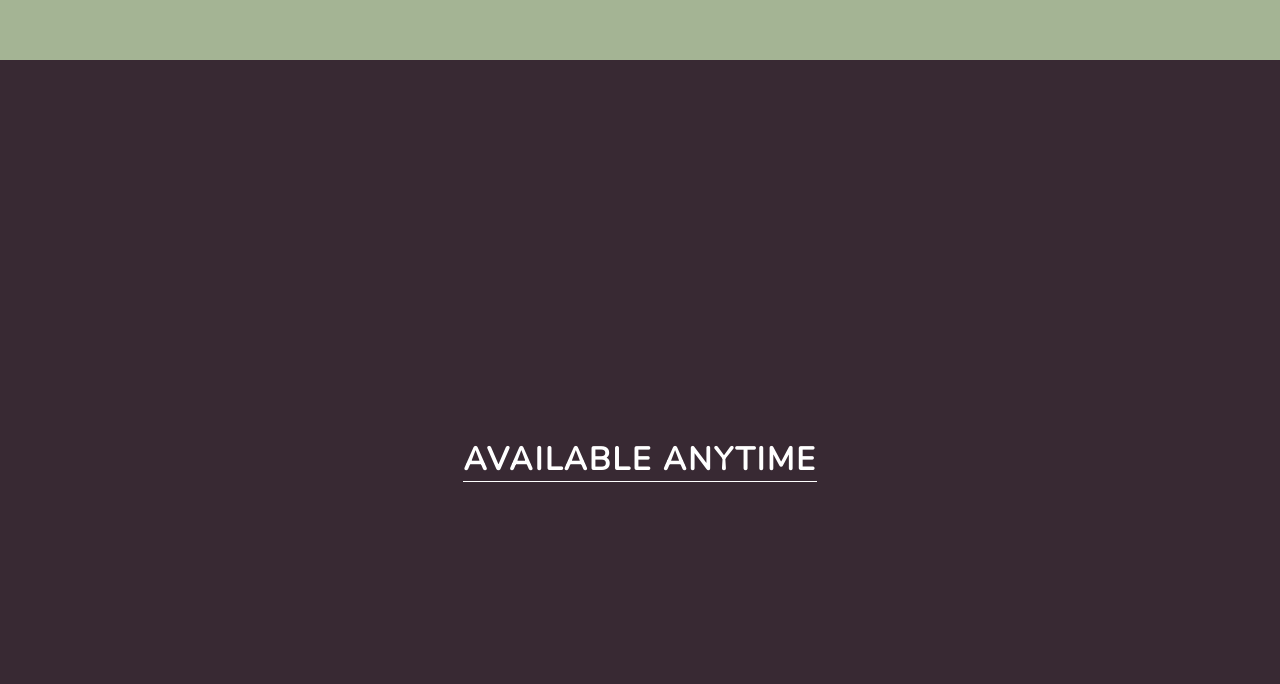
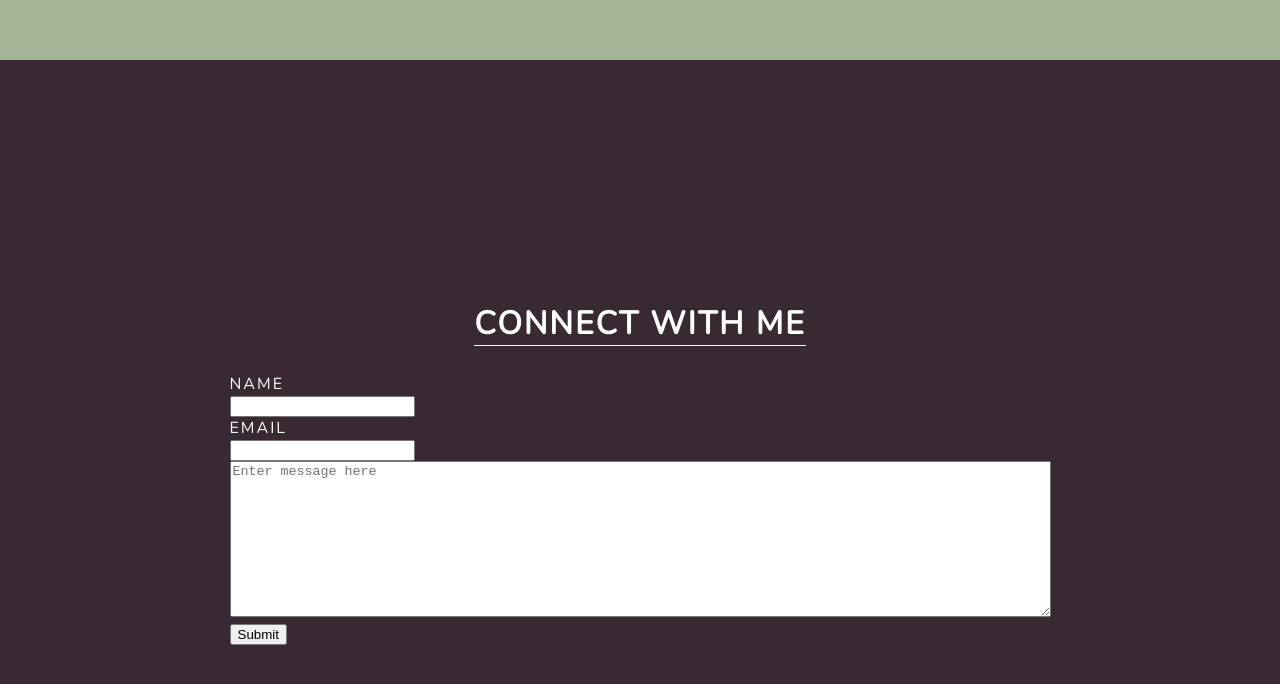
Before and after one commit to coder3223/My_Portfolio_Site, a plain HTML site: page index.html in a window 1280 px wide. Shown: the part 3140-3824 px from the top of the page. Drawn offline with nearby package versions, Linux system fonts and the light colour scheme.

Commit message:
One block at a time, and One more

```diff
--- a/index.html
+++ b/index.html
@@ -120,7 +120,23 @@
       >
     </section>
     <section id="contact">
-      <h1 class="section_header">Available Anytime</h1>
+      <h1 class="section_header">Connect With Me</h1>
+        <form id="contact-form"action="">
+          <label class="form-item" id="first-name-entry" for="first-name">Name</label><br />
+          <input class="form-item" id="first-name-content" type="text" /><br />
+          <label class="form-item" id="email-entry" for="email">Email</label><br />
+          <input class="form-item" id="email-content" type="text" /><br />
+          <textarea
+            name="textarea-content"
+            class="form-item"
+            id="textarea-content"
+            placeholder="Enter message here"
+            cols="100"
+            rows="10"
+          ></textarea
+          ><br />
+          <button class="form-item">Submit</button>
+        </form>
     </section>
     <!-- Script -->
     <script src="script.js"></script>
--- a/styles.css
+++ b/styles.css
@@ -332,8 +332,7 @@ section#contact {
 /* Media Query: Large Smartphone (Vertical) */
 @media (max-width: 600px) {
   section#home a {
-    top: 1rem;
-    left: 1rem;
+    margin: 0 10px;
   }
 
   .my_name {
```
